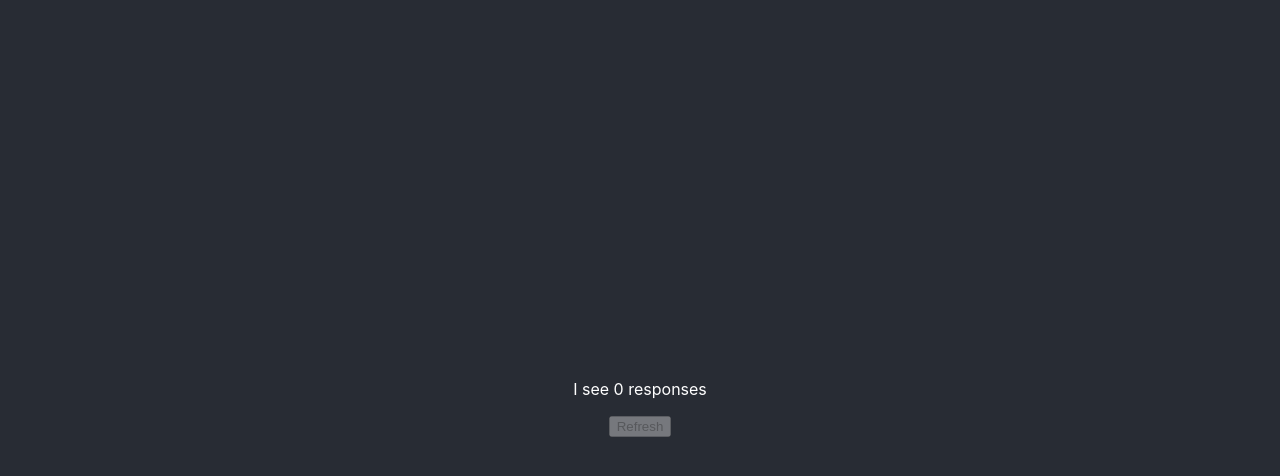
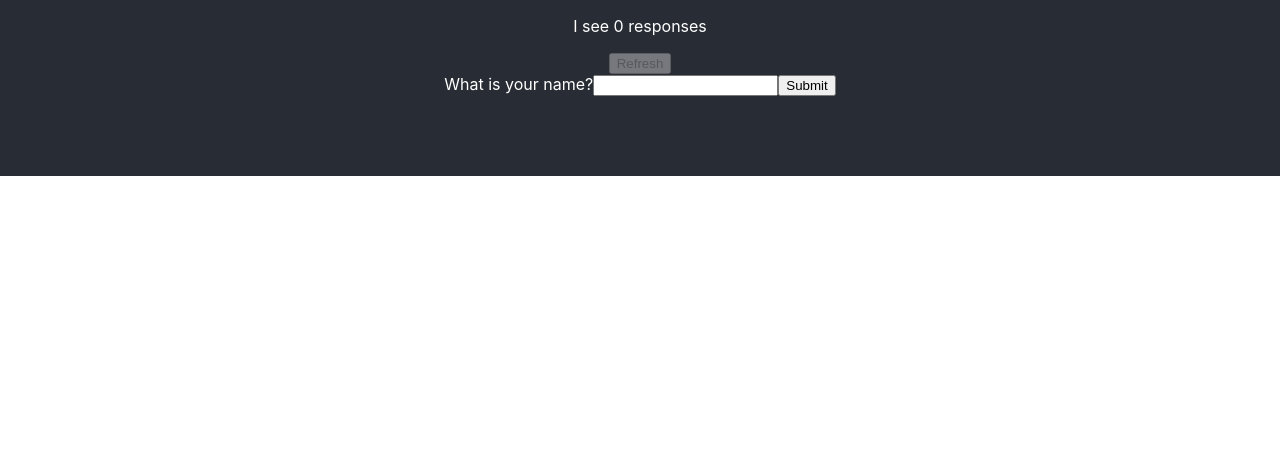
Before and after one commit to cdeevfrr/frisbeepoll, a React (Create React App) app in the folder frisbee-poll/: page / in a window 1280 px wide. Shown: the top 476 px of the page. Built offline with nearby package versions, Linux system fonts and the light colour scheme; no server answers.

Commit message:
Saves and loads user name in cookies

```diff
--- a/frisbee-poll/package.json
+++ b/frisbee-poll/package.json
@@ -9,9 +9,11 @@
     "@testing-library/react": "^16.3.0",
     "@testing-library/user-event": "^13.5.0",
     "@types/jest": "^27.5.2",
+    "@types/js-cookie": "^3.0.6",
     "@types/node": "^16.18.126",
     "@types/react": "^19.1.11",
     "@types/react-dom": "^19.1.8",
+    "js-cookie": "^3.0.5",
     "react": "^19.1.1",
     "react-dom": "^19.1.1",
     "react-scripts": "5.0.1",
--- a/frisbee-poll/src/App.tsx
+++ b/frisbee-poll/src/App.tsx
@@ -1,12 +1,28 @@
-import React, { CSSProperties } from 'react';
+import React, { CSSProperties, useState } from 'react';
 import { PollResponses } from './Components/PollResponses';
+import { NameEntry } from './Components/NameEntry';
+import Cookies from 'js-cookie';
+import { ResponseFlow } from './Components/ResponseFlow';
+
 
 function App() {
+  const [userName, setUserName] = useState<string | undefined>(Cookies.get("userName"));
+
   return (
     <div style={{textAlign: 'center'}}>
       <header style={styles.appHeader}>
-        <PollResponses/>
+          <PollResponses/>
+          <NameEntry
+          setNameCallback={async (name)=>{
+            Cookies.set("userName", name, {expires: 180})
+            setUserName(name)
+          }}
+          existingName={userName}
+          />
       </header>
+      <div style={styles.appHeader}>
+        {userName && <ResponseFlow/>}
+      </div>
     </div>
   );
 }
@@ -16,7 +32,7 @@
 const styles: {[key: string]: CSSProperties} = {
   appHeader: {
     backgroundColor: '#282c34',
-    minHeight: '100vh',
+    minHeight: '10vh',
     display: 'flex',
     flexDirection: 'column',
     alignItems: 'center',
--- /dev/null
+++ b/frisbee-poll/src/Components/NameEntry.tsx
@@ -0,0 +1,37 @@
+// When a user first opens the app, (or on a cookie wipe), they
+// won't have a name.
+// This component lets them enter a name.
+
+import { useState } from "react"
+
+export function NameEntry({
+    setNameCallback,
+    existingName,
+}: {
+    setNameCallback: (name: string) => Promise<void>,
+    existingName?: string,
+}){
+    const [nameValue, setNameValue] = useState(existingName || '')
+    const [showingForm, setShowingForm] = useState<boolean>(!existingName)
+
+
+    const entryForm = <form onSubmit={async (e) => {
+        e.preventDefault()
+        setShowingForm(false)
+        await setNameCallback(nameValue)
+    }}>
+      <label htmlFor="myInput">What is your name?</label>
+      <input
+        type="text"
+        id="myInput"
+        value={nameValue}
+        onChange={(e) => setNameValue(e.target.value)}
+      />
+      <button type="submit">Submit</button>
+    </form>
+
+
+    return <div onClick={() => setShowingForm(true)}>
+      {showingForm ? entryForm: nameValue }
+    </div>
+}
--- /dev/null
+++ b/frisbee-poll/src/Components/ResponseFlow.tsx
@@ -0,0 +1,3 @@
+export function ResponseFlow() {
+    return <div></div>
+}
```
Also changed, not shown: 1 other file (tests, documents, lock files or other folders).
